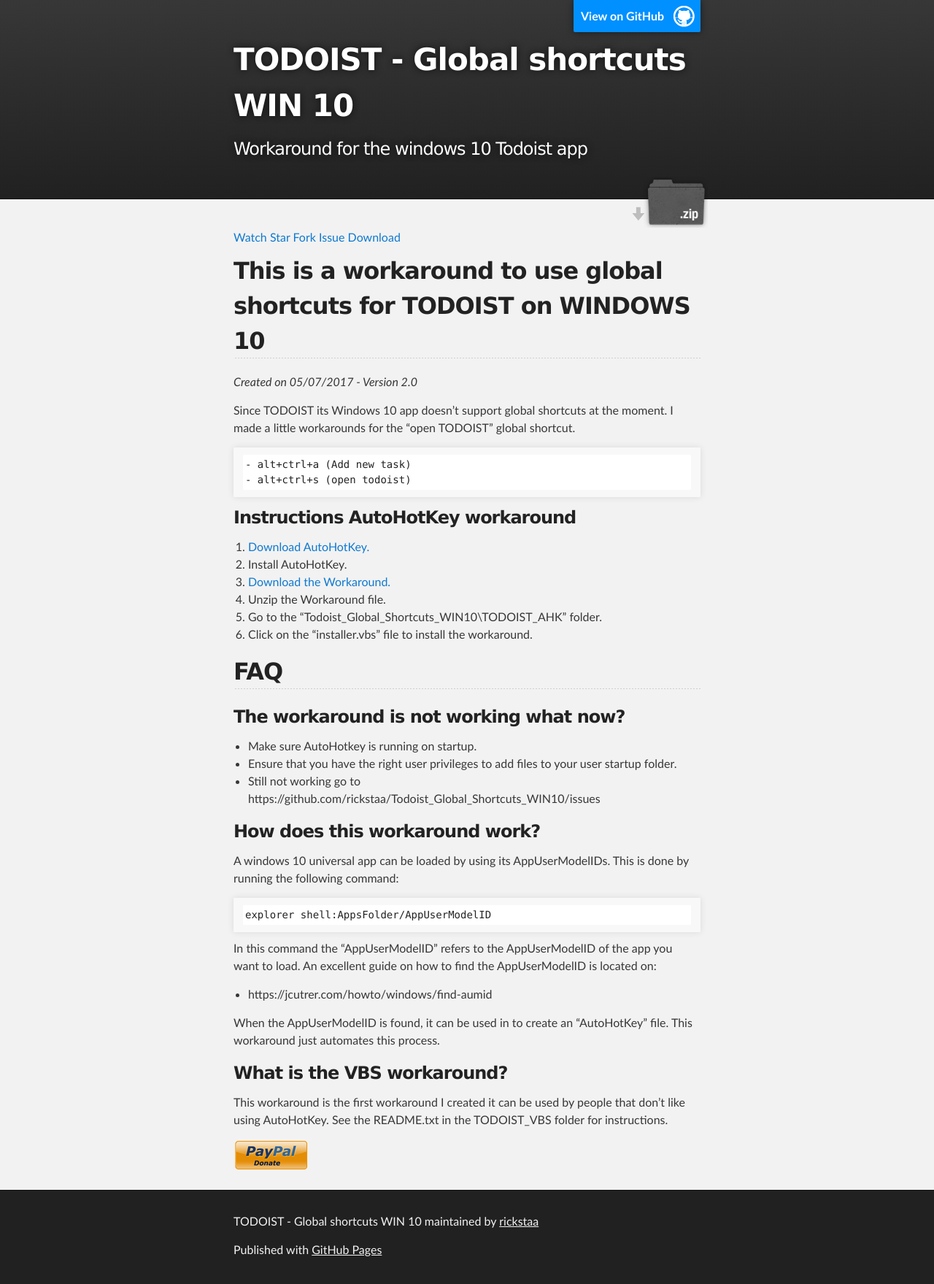
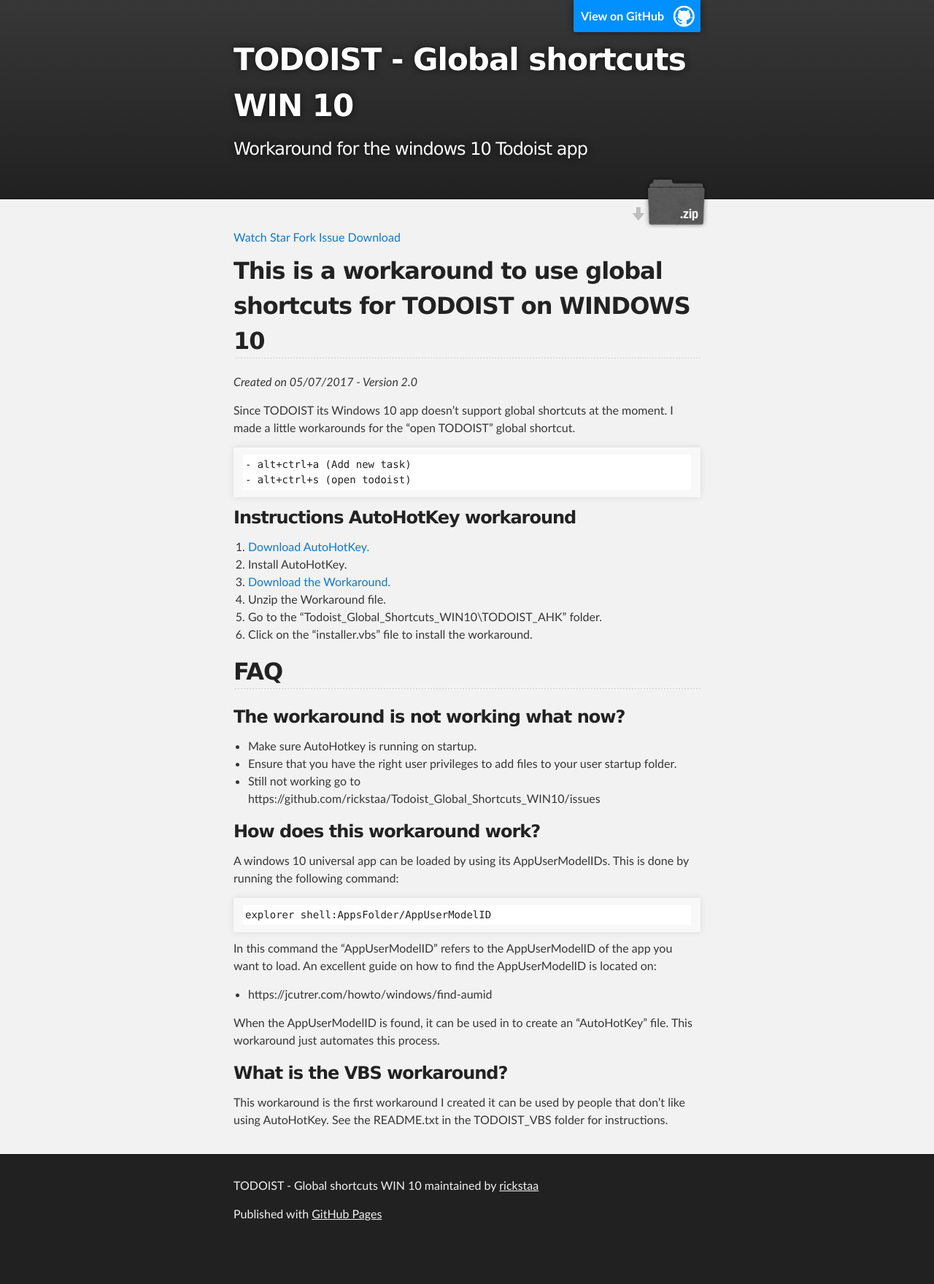
Before and after one commit to rickstaa/todoist-global-shortcuts-WIN10, a Jekyll site: the page built from index.md, in a window 1280 px wide. Shown: the whole page at 73% size. Built offline with Jekyll 4.4.1, drawn with Linux system fonts in a browser that asks for light colours; our own code applies the rules of GitHub Pages for plain Markdown files; after the commit the page ends 1710 px from its top, so only the background shows below that.

```diff
--- a/_layouts/default.html
+++ b/_layouts/default.html
@@ -46,7 +46,7 @@
       <a class="github-button" href="https://github.com/rickstaa/Todoist_Global_Shortcuts_WIN10/archive/master.zip" data-icon="octicon-cloud-download" data-size="large" aria-label="Download rickstaa/Todoist_Global_Shortcuts_WIN10 on GitHub">Download</a>
       <!-- Github buttons -->
       {{ content }}
-      <a href="https://www.paypal.me/rstaa"><img src="assets\images\7-2-paypal-donate-button-download-png-thumb.png" style="margin: 0px; padding: 0px; border: 0px; box-shadow: 0px; -webkit-box-shadow: 0 0 0 0;"></a>
+     <!--<a href="https://www.paypal.me/rstaa"><img src="assets\images\7-2-paypal-donate-button-download-png-thumb.png" style="margin: 0px; padding: 0px; border: 0px; box-shadow: 0px; -webkit-box-shadow: 0 0 0 0;"></a>-->
     </div>
 
   <!-- FOOTER  -->
```
